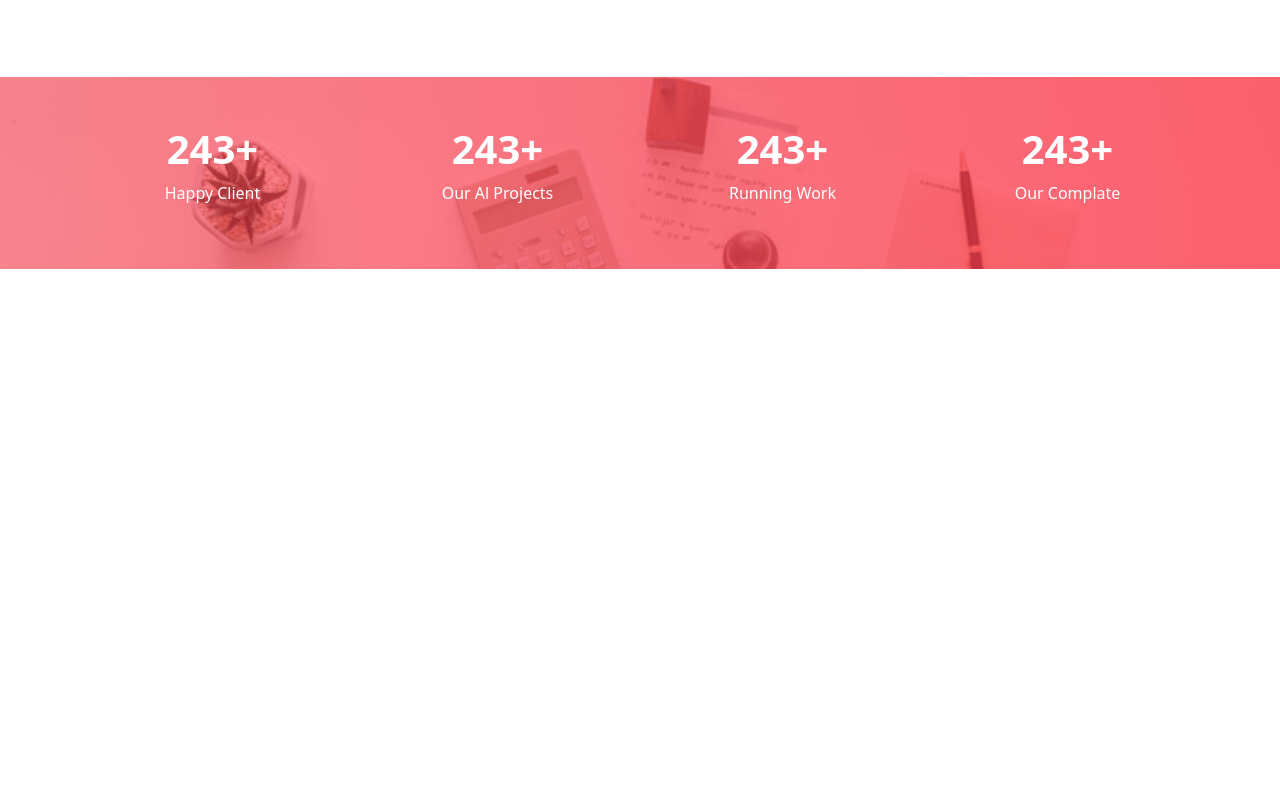
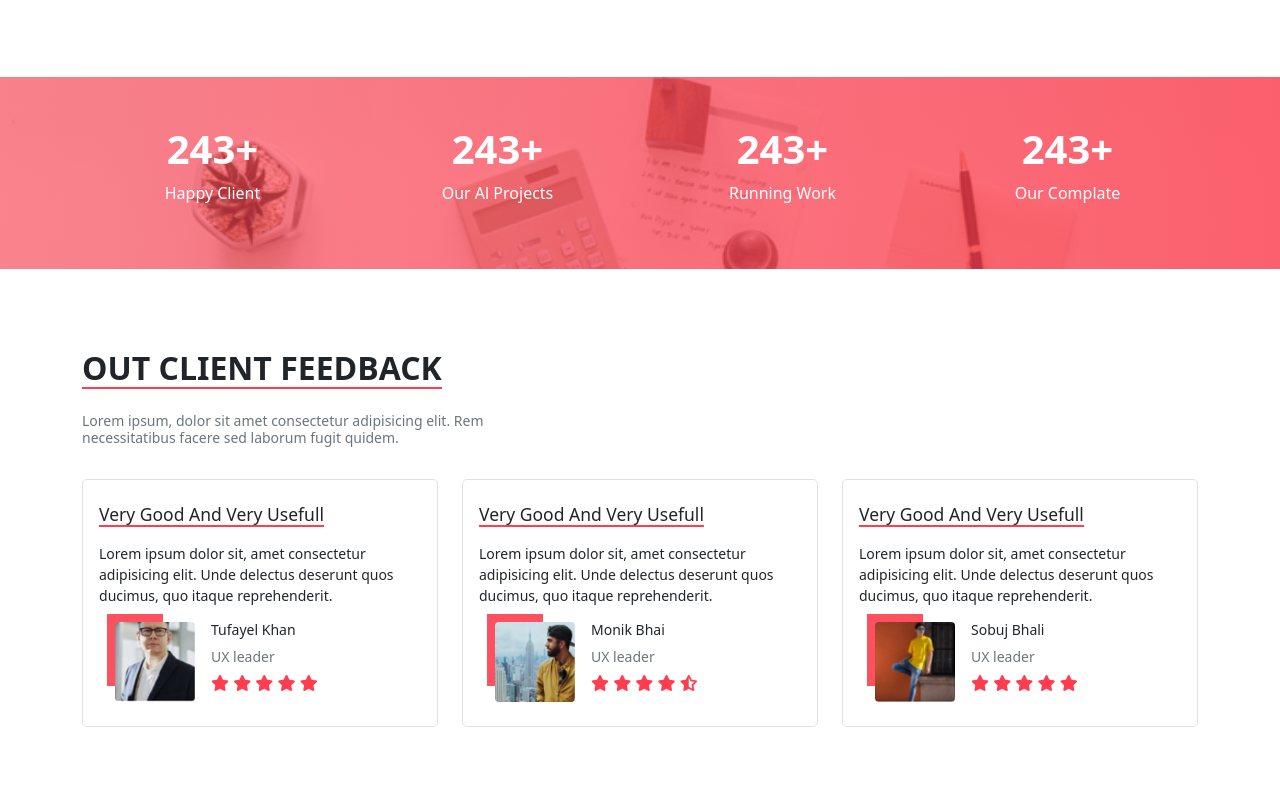
Before and after one commit to KingWisdomDEV/bootstrap-resume-cv, a website: page index.html in a window 1280 px wide. Shown: the part 3323-4130 px from the top of the page. Before the commit the page ends 3592 px from the top, so only its background shows below. Drawn offline with nearby package versions, Linux system fonts and the light colour scheme.

Commit message:
do section out client feedback

```diff
--- a/index.html
+++ b/index.html
@@ -90,7 +90,7 @@
         </section>
         <section class="container-fluid container-lg mb-5">
             <div class="text-center text-md-start">
-                <h2 class="d-inline-block text-uppercase fw-bold mb-4 border-bottom border-primary border-2 border-">About me</h2>
+                <h2 class="d-inline-block text-uppercase fw-bold mb-4 border-bottom border-primary border-2">About me</h2>
                 <h4 class="text-uppercase fw-bold fs-6 text-secondary mb-5"><small>A final-year student at FPT University</small></h4>
             </div>
             <div class="row">
@@ -119,7 +119,7 @@
             <div class="row mb-4">
                 <div class="col-md-5">
                     <div class="text-center text-md-start">
-                        <h2 class="d-inline-block text-uppercase fw-bold mb-4 border-bottom border-primary border-2 border-">Lastest Portfolio</h2>
+                        <h2 class="d-inline-block text-uppercase fw-bold mb-4 border-bottom border-primary border-2">Lastest Portfolio</h2>
                         <h6 class="text-secondary fw-normal"><small>Lorem ipsum, dolor sit amet consectetur adipisicing elit. Rem necessitatibus facere sed laborum fugit quidem.</small></h6>
                     </div>
                 </div>
@@ -216,7 +216,7 @@
                 <div class="row mb-4">
                     <div class="col-md-5">
                         <div class="text-center text-md-start">
-                            <h2 class="d-inline-block text-uppercase fw-bold mb-4 border-bottom border-primary border-2 border-">My Skills</h2>
+                            <h2 class="d-inline-block text-uppercase fw-bold mb-4 border-bottom border-primary border-2">My Skills</h2>
                             <h6 class="text-secondary fw-normal"><small>Lorem ipsum, dolor sit amet consectetur adipisicing elit. Rem necessitatibus facere sed laborum fugit quidem.</small></h6>
                         </div>
                     </div>
@@ -283,7 +283,7 @@
             <div class="row mb-4">
                 <div class="col-md-5">
                     <div class="text-center text-md-start">
-                        <h2 class="d-inline-block text-uppercase fw-bold mb-4 border-bottom border-primary border-2 border-">My Best Services</h2>
+                        <h2 class="d-inline-block text-uppercase fw-bold mb-4 border-bottom border-primary border-2">My Best Services</h2>
                         <h6 class="text-secondary fw-normal"><small>Lorem ipsum, dolor sit amet consectetur adipisicing elit. Rem necessitatibus facere sed laborum fugit quidem.</small></h6>
                     </div>
                 </div>
@@ -355,6 +355,84 @@
                 </div>
             </div>
         </section>
+        <section class="container-fluid container-lg py-big">
+            <div class="row mb-4">
+                <div class="col-md-5">
+                    <div class="text-center text-md-start">
+                        <h2 class="d-inline-block text-uppercase fw-bold mb-4 border-bottom border-primary border-2">Out Client Feedback</h2>
+                        <h6 class="text-secondary fw-normal"><small>Lorem ipsum, dolor sit amet consectetur adipisicing elit. Rem necessitatibus facere sed laborum fugit quidem.</small></h6>
+                    </div>
+                </div>
+            </div>
+            <div class="row justify-content-center g-4">
+                <div class="col-10 col-sm-6 col-lg-4">
+                    <div class="rounded rounded-3 border py-4 px-3">
+                        <h5 class="mb-3 border-bottom border-primary border-2 d-inline-block"><small>Very Good And Very Usefull</small></h5>
+                        <p><small>Lorem ipsum dolor sit, amet consectetur adipisicing elit. Unde delectus deserunt quos ducimus, quo itaque reprehenderit.</small></p>
+                        <div class="d-flex">
+                            <div class="avatar-shadow avatar-shadow-3 ms-3 me-3">
+                                <img class="img-fluid avatar avatar-3" src="./img/person1.png" alt="Tufayel Khan">
+                            </div>
+                            <div>
+                                <h6><small class="mb-0">Tufayel Khan</small></h6>
+                                <p class="text-secondary mb-1"><small>UX leader</small></p>
+                                <div class="text-primary">
+                                    <i class="fas fa-star"></i>
+                                    <i class="fas fa-star"></i>
+                                    <i class="fas fa-star"></i>
+                                    <i class="fas fa-star"></i>
+                                    <i class="fas fa-star"></i>
+                                </div>
+                            </div>
+                        </div>
+                    </div>
+                </div>
+                <div class="col-10 col-sm-6 col-lg-4">
+                    <div class="rounded rounded-3 border py-4 px-3">
+                        <h5 class="mb-3 border-bottom border-primary border-2 d-inline-block"><small>Very Good And Very Usefull</small></h5>
+                        <p><small>Lorem ipsum dolor sit, amet consectetur adipisicing elit. Unde delectus deserunt quos ducimus, quo itaque reprehenderit.</small></p>
+                        <div class="d-flex">
+                            <div class="avatar-shadow avatar-shadow-3 ms-3 me-3">
+                                <img class="img-fluid avatar avatar-3" src="./img/person2.png" alt="Monik Bhai">
+                            </div>
+                            <div>
+                                <h6><small class="mb-0">Monik Bhai</small></h6>
+                                <p class="text-secondary mb-1"><small>UX leader</small></p>
+                                <div class="text-primary">
+                                    <i class="fas fa-star"></i>
+                                    <i class="fas fa-star"></i>
+                                    <i class="fas fa-star"></i>
+                                    <i class="fas fa-star"></i>
+                                    <i class="fas fa-star-half-alt"></i>
+                                </div>
+                            </div>
+                        </div>
+                    </div>
+                </div>
+                <div class="col-10 col-sm-6 col-lg-4">
+                    <div class="rounded rounded-3 border py-4 px-3">
+                        <h5 class="mb-3 border-bottom border-primary border-2 d-inline-block"><small>Very Good And Very Usefull</small></h5>
+                        <p><small>Lorem ipsum dolor sit, amet consectetur adipisicing elit. Unde delectus deserunt quos ducimus, quo itaque reprehenderit.</small></p>
+                        <div class="d-flex">
+                            <div class="avatar-shadow avatar-shadow-3 ms-3 me-3">
+                                <img class="img-fluid avatar avatar-3" src="./img/person3.png" alt="Sobuj Bhali">
+                            </div>
+                            <div>
+                                <h6><small class="mb-0">Sobuj Bhali</small></h6>
+                                <p class="text-secondary mb-1"><small>UX leader</small></p>
+                                <div class="text-primary">
+                                    <i class="fas fa-star"></i>
+                                    <i class="fas fa-star"></i>
+                                    <i class="fas fa-star"></i>
+                                    <i class="fas fa-star"></i>
+                                    <i class="fas fa-star"></i>
+                                </div>
+                            </div>
+                        </div>
+                    </div>
+                </div>
+            </div>
+        </section>
     </main>
     <!-- Import Bootstrap's bundle (all of Bootstrap's JS + Popper.js dependency) -->
 
--- a/sass/main.scss
+++ b/sass/main.scss
@@ -54,6 +54,11 @@
 	height: 20rem;
 	width: 16rem;
 }
+.avatar-3 {
+    width: 5rem;
+    height: 5rem;
+    border-radius: .25rem;
+}
 .avatar-shadow {
 	position: relative;
 	&::after {
@@ -80,6 +85,14 @@
 		border-radius: 0.5rem 1.5rem 1.5rem 0.5rem;
 	}
 }
+.avatar-shadow-3 {
+	&::after {
+        width: 3.5rem;
+        height: 4.5rem;
+        top: -0.5rem;
+        left: -0.5rem;
+	}
+}
 
 // Section MY BEST SERVICES
 .service-box {
```
Also changed, not shown: css/main.min.css, img/person1.png (added), img/person2.png (added), img/person3.png (added), 1 other file.
